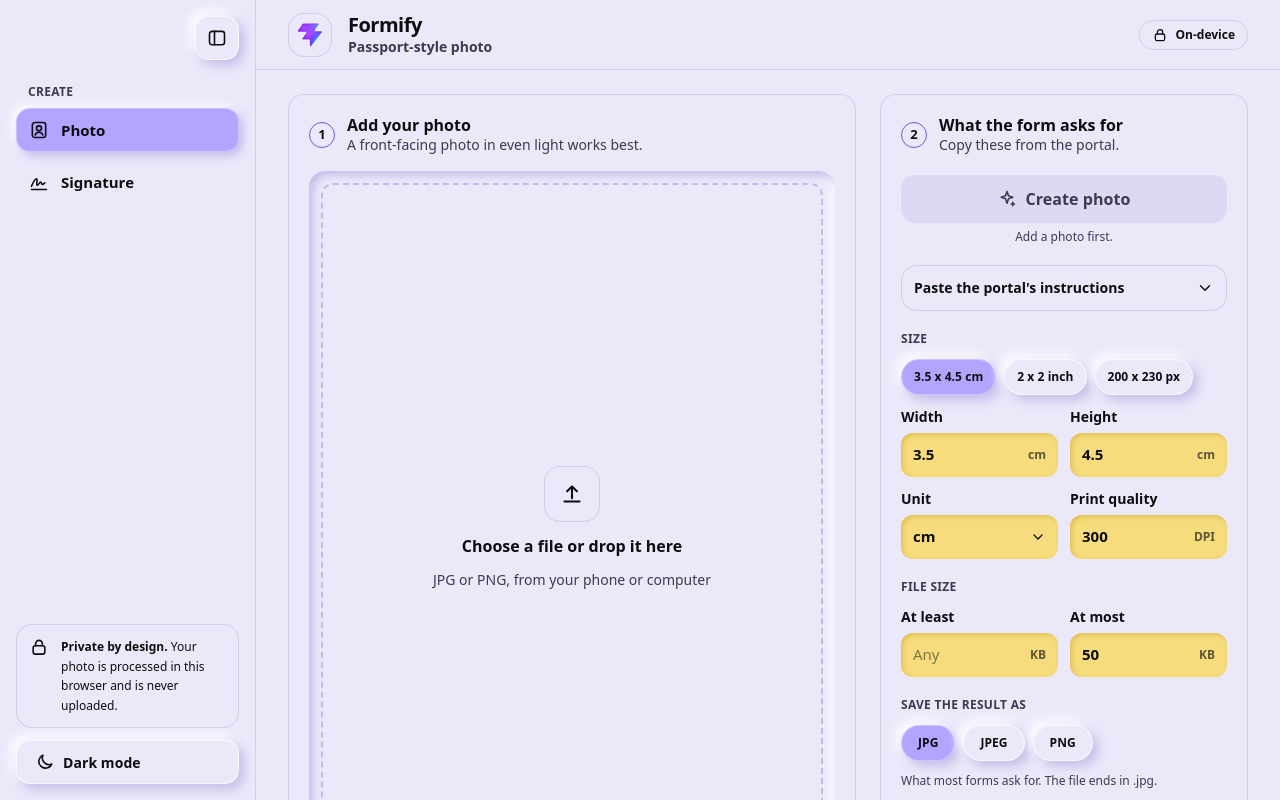
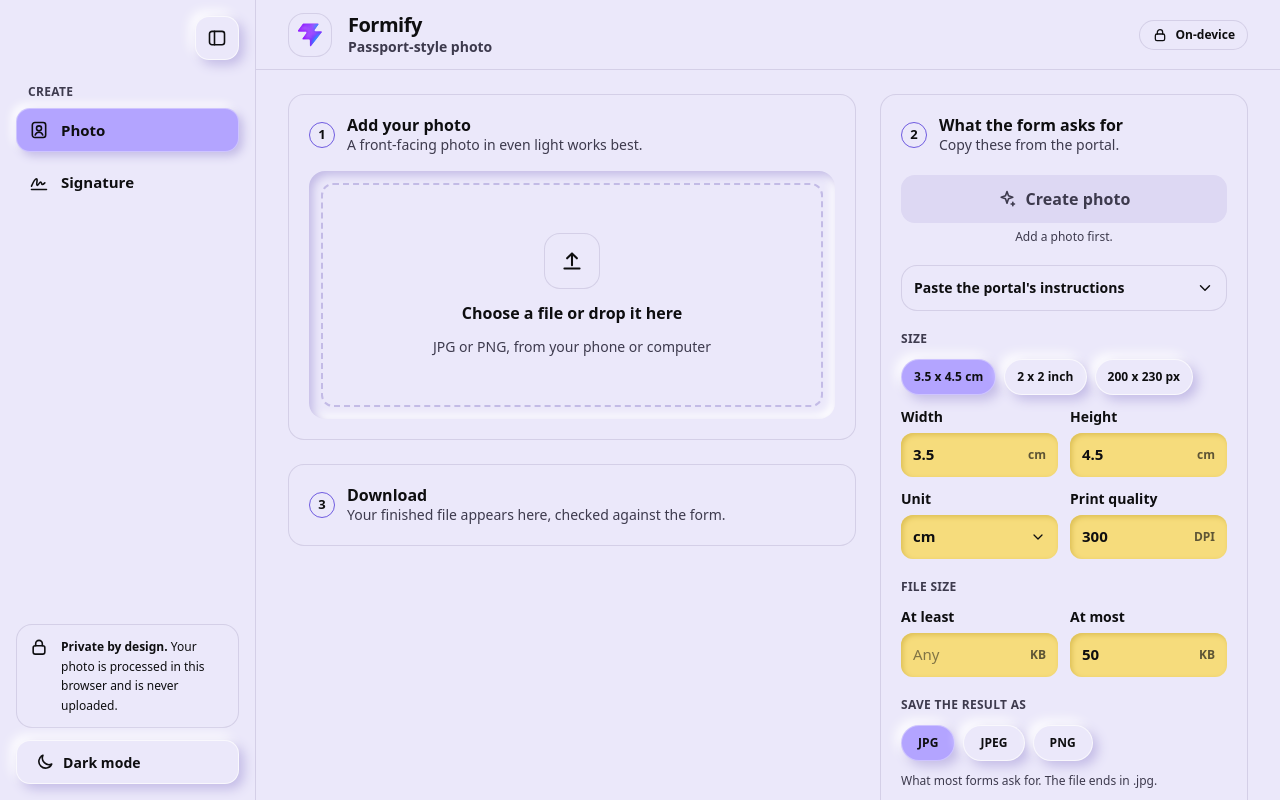
Before and after one commit to Kunal-Khairnar-05/formify, a React (Vite) app: page / in a window 1280 px wide. Shown: the top 800 px of the page. Built offline with nearby package versions, Linux system fonts and the light colour scheme; what onnxruntime-web would draw is missing.

Commit message:
fix: keep the upload area compact, with the result card right under it

```diff
--- a/src/App.tsx
+++ b/src/App.tsx
@@ -685,8 +685,8 @@ function App() {
         </header>
 
         {/* on a phone: picture, form, result, in that order; on a wide screen the form sits on the right */}
-        <main className="grid flex-1 content-start gap-6 px-4 py-6 sm:px-8 xl:grid-cols-[minmax(0,1fr)_23rem] xl:grid-rows-[1fr_auto_auto]">
-          <section aria-label="Your picture" className="card flex min-w-0 flex-col gap-4 p-5">
+        <main className="grid flex-1 content-start gap-6 px-4 py-6 sm:px-8 xl:grid-cols-[minmax(0,1fr)_23rem] xl:grid-rows-[auto_1fr_auto]">
+          <section aria-label="Your picture" className="card flex min-w-0 flex-col gap-4 p-5 xl:self-start">
             <Step
               number={1}
               title={kind === 'photo' ? 'Add your photo' : 'Add a photo of your signature'}
@@ -727,7 +727,7 @@ function App() {
               ) : (
                 <label
                   htmlFor="photo"
-                  className="flex min-h-64 flex-1 cursor-pointer flex-col items-center justify-center gap-3 rounded-xl border-2 border-dashed border-[var(--dash)] p-6 text-center"
+                  className="flex min-h-56 flex-1 cursor-pointer flex-col items-center justify-center gap-3 rounded-xl border-2 border-dashed border-[var(--dash)] p-6 text-center"
                 >
                   <span className="card flex h-14 w-14 items-center justify-center">
                     <UploadIcon size={26} />
```
